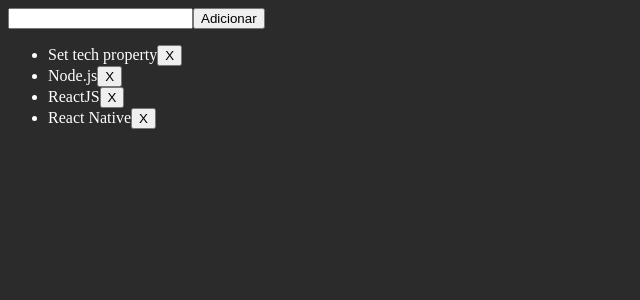
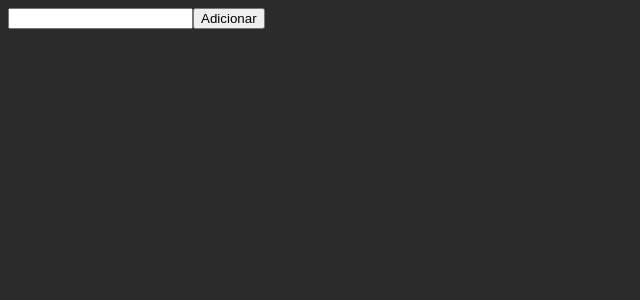
Before and after one commit to SamuelHiroyuki/rs-skylab-react-1, a React app: page / in a window 1280 px wide. Shown: the top 300 px of the page, without its empty margins (0-640 px from the left). Built offline with nearby package versions, Linux system fonts and the light colour scheme.

Commit message:
Lifecycle

```diff
--- a/src/components/TechList/index.js
+++ b/src/components/TechList/index.js
@@ -7,9 +7,26 @@
 	// static propTypes = {}; // propTypes - class
 
 	state = {
-		inputValue: "",
-		techs: ["Node.js", "ReactJS", "React Native"]
+		techs: [],
+		inputValue: ""
 	};
+
+	componentDidMount() {
+		const techs = JSON.parse(localStorage.getItem("@React:techs"));
+
+		if (techs) {
+			this.setState({ techs });
+		}
+	}
+
+	componentDidUpdate(_, prevState) {
+		if (prevState.techs !== this.state.techs) {
+			localStorage.setItem(
+				"@React:techs",
+				JSON.stringify(this.state.techs)
+			);
+		}
+	}
 
 	handleInputChange = ({ target: { value: inputValue } }) => {
 		this.setState({ inputValue });
@@ -31,7 +48,7 @@
 	};
 
 	render() {
-		const { inputValue } = this.state;
+		const { inputValue, techs } = this.state;
 
 		return (
 			<form onSubmit={this.handleInputSubmit}>
@@ -42,9 +59,10 @@
 				/>
 				<button type="submit">Adicionar</button>
 
+				{techs && (
 					<ul>
-					<TechListItem />
-					{this.state.techs.map(t => (
+						{/* <TechListItem /> */}
+						{techs.map(t => (
 							<TechListItem
 								tech={t}
 								key={t}
@@ -52,6 +70,7 @@
 							/>
 						))}
 					</ul>
+				)}
 			</form>
 		);
 	}
```
Lines whose indentation alone changed are shown as unchanged.
